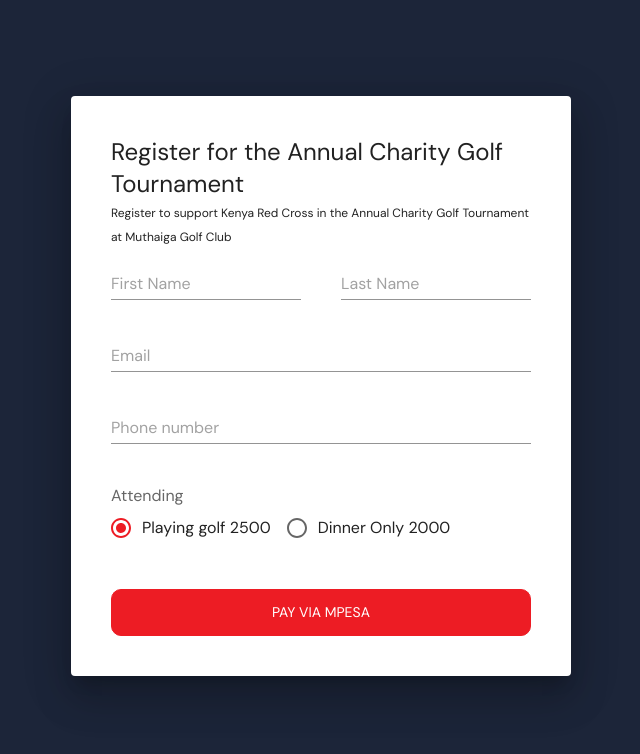
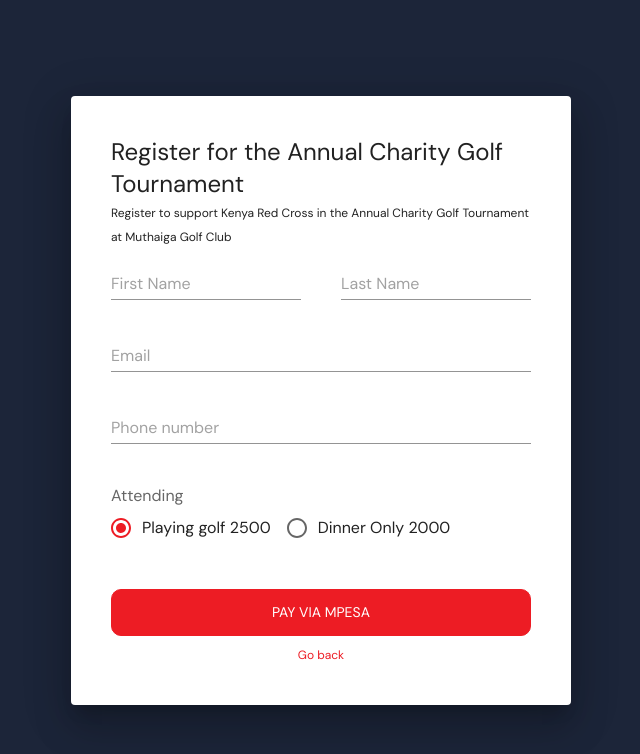
Before and after one commit to brandeddavid/wema-form, a Next.js app: page / in a window 1280 px wide. Shown: the top 754 px of the page, without its empty margins (319-959 px from the left). Built offline with nearby package versions, Linux system fonts and the light colour scheme.

Commit message:
add go back button

```diff
--- a/src/components/Form/form.tsx
+++ b/src/components/Form/form.tsx
@@ -1,5 +1,6 @@
 "use client";
-import React, { useState } from "react";
+import React from "react";
+import Link from "next/link";
 import {
 	Box,
 	TextField,
@@ -139,6 +140,19 @@
 					>
 						Pay via MPESA
 					</SubmitButton>
+					<Box
+						sx={{
+							display: "flex",
+							justifyContent: "center",
+							marginTop: 5,
+						}}
+					>
+						<Typography variant="caption" color="primary">
+							<Link href="https://wema.redcross.or.ke/nairobi-golf-charity/">
+								Go back
+							</Link>
+						</Typography>
+					</Box>
 				</Box>
 			</div>
 		</Paper>
```
